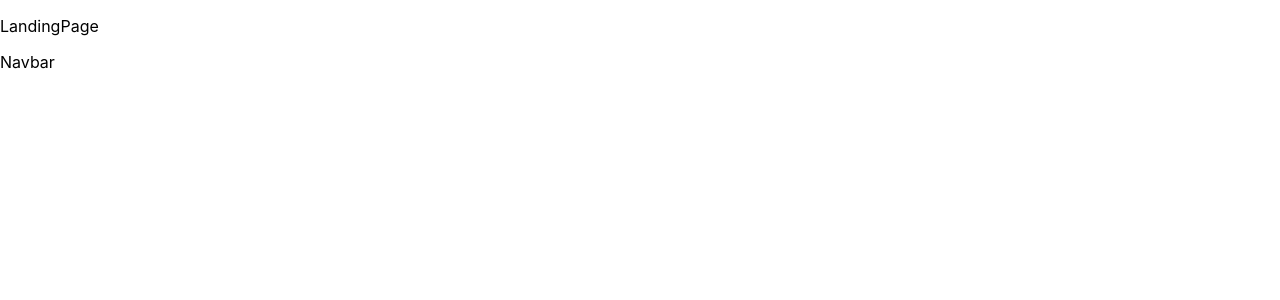
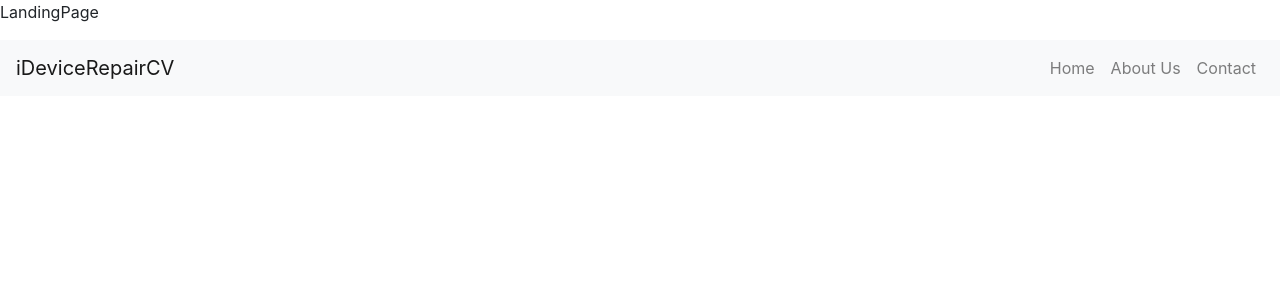
Before and after one commit to mdamian9/iDeviceRepairCV-Site, a React (Create React App) app in the folder client/: page / in a window 1280 px wide. Shown: the top 300 px of the page. Built offline with nearby package versions, Linux system fonts and the light colour scheme.

Commit message:
Installed reactstrap / bootstrap, added Navbar component

```diff
--- a/client/src/components/Navbar.js
+++ b/client/src/components/Navbar.js
@@ -1,14 +1,46 @@
 import React, { Component } from 'react';
-import { Navbar } from 'reactstrap';
+import './components.css';
+import {
+    Collapse,
+    Navbar,
+    NavbarToggler,
+    NavbarBrand,
+    Nav,
+    NavItem,
+    NavLink,
+    UncontrolledDropdown,
+    DropdownToggle,
+    DropdownMenu,
+    DropdownItem
+} from 'reactstrap';
 
 class NavbarComponent extends Component {
-    render = () => {
+
+    constructor(props) {
+        super(props);
+    };
+
+    render() {
         return (
             <div>
-                <p>Navbar</p>
+                <Navbar color="light" light expand="md">
+                    <NavbarBrand href="/">iDeviceRepairCV</NavbarBrand>
+                    <Nav className="ml-auto" navbar>
+                        <NavItem className="test">
+                            <NavLink href="/">Home</NavLink>
+                        </NavItem>
+                        <NavItem>
+                            <NavLink href="/aboutus">About Us</NavLink>
+                        </NavItem>
+                        <NavItem>
+                            <NavLink href="/contact">Contact</NavLink>
+                        </NavItem>
+                    </Nav>
+                </Navbar>
             </div>
         );
-    };
+    }
+
 };
 
 export default NavbarComponent;
--- /dev/null
+++ b/client/src/components/components.css
@@ -0,0 +1,3 @@
+.test:hover {
+    background-color: red;
+}
--- a/client/src/index.js
+++ b/client/src/index.js
@@ -1,6 +1,7 @@
 import React from 'react';
 import ReactDOM from 'react-dom';
 import './index.css';
+import 'bootstrap/dist/css/bootstrap.min.css';
 import App from './App';
 import * as serviceWorker from './serviceWorker';
 
--- a/package.json
+++ b/package.json
@@ -17,6 +17,7 @@
   },
   "dependencies": {
     "body-parser": "^1.18.3",
+    "bootstrap": "^4.3.1",
     "express": "^4.16.4",
     "if-env": "^1.0.4",
     "morgan": "^1.9.1",
```
Also changed, not shown: client/src/components/LandingPage.js (line endings or trailing spaces), 1 other file (tests, documents, lock files or other folders).
